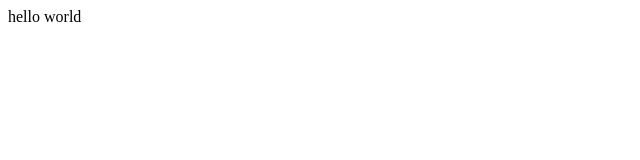
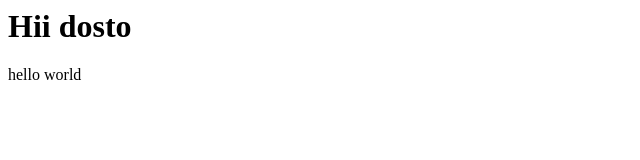
Before and after one commit to Shubh930/Shubh, a plain HTML site: page index.html in a window 1280 px wide. Shown: the whole page, without its empty margins (0-640 px from the left). Drawn offline with Linux system fonts and the light colour scheme.

Commit message:
hii dosto

```diff
--- a/index.html
+++ b/index.html
@@ -1 +1,2 @@
+<h1> Hii dosto </h1>
 <p> hello world </p>
```
